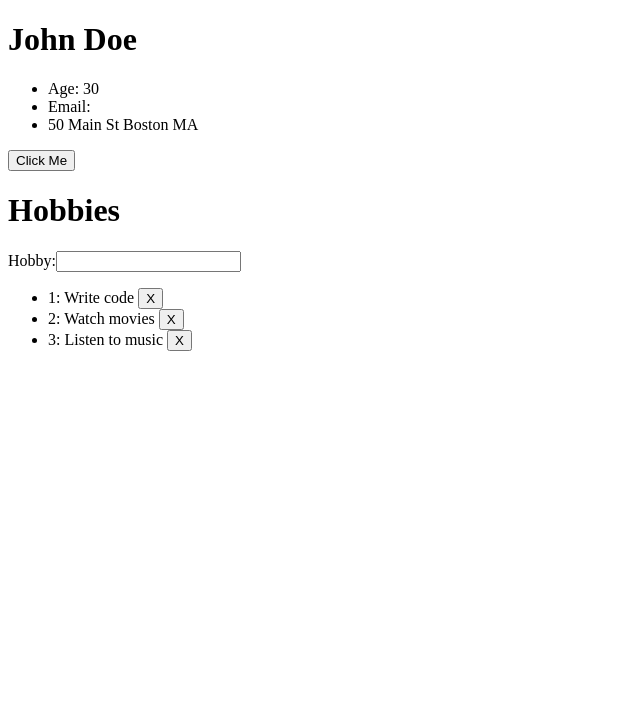
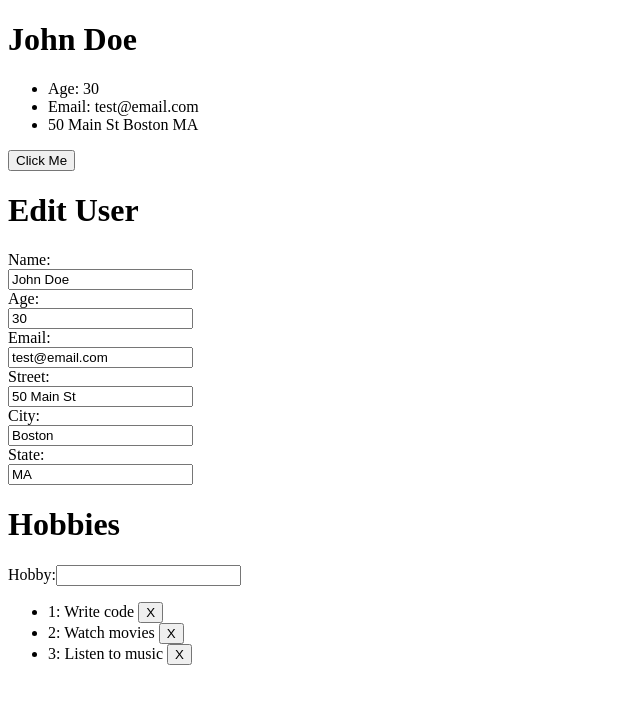
Before and after one commit to Dshoe/a4app-angular-example, an Angular app: page / in a window 1280 px wide. Shown: the top 704 px of the page, without its empty margins (0-640 px from the left). Built offline with nearby package versions, Linux system fonts and the light colour scheme.

Commit message:
Add 'Edit User' form with two way binding

```diff
--- a/src/app/app.module.ts
+++ b/src/app/app.module.ts
@@ -3,6 +3,7 @@
 
 import { AppComponent } from './app.component';
 import { UserComponent } from './components/user/user.component';
+import { FormsModule } from '@angular/forms';
 
 @NgModule({
   declarations: [
@@ -10,7 +11,8 @@
     UserComponent
   ],
   imports: [
-    BrowserModule
+    BrowserModule,
+    FormsModule
   ],
   providers: [],
   bootstrap: [AppComponent]
--- a/src/app/components/user/user.component.html
+++ b/src/app/components/user/user.component.html
@@ -6,6 +6,34 @@
 </ul>
 
 <button (click)="onClick()">Click Me</button>
+
+<h1>Edit User</h1>
+<form>
+  <div>
+    <label for="name">Name: </label><br>
+    <input type="text" [(ngModel)]="name" name="name">
+  </div>
+  <div>
+    <label for="age">Age: </label><br>
+    <input type="text" [(ngModel)]="age" name="age">
+  </div>
+  <div>
+    <label for="email">Email: </label><br>
+    <input type="text" [(ngModel)]="email" name="email">
+  </div>
+  <div>
+    <label for="street">Street: </label><br>
+    <input type="text" [(ngModel)]="address.street" name="street">
+  </div>
+  <div>
+    <label for="city">City: </label><br>
+    <input type="text" [(ngModel)]="address.city" name="city">
+  </div>
+  <div>
+    <label for="state">State: </label><br>
+    <input type="text" [(ngModel)]="address.state" name="state">
+  </div>
+</form>
 
 <h1>Hobbies</h1>
 <form (submit)="addHobby(hobby.value)">
--- a/src/app/components/user/user.component.ts
+++ b/src/app/components/user/user.component.ts
@@ -21,6 +21,7 @@
     console.log('ngOnInit ran...');
     this.name = 'John Doe';
     this.age = 30;
+    this.email = 'test@email.com';
     this.address = {
       street: '50 Main St',
       city: 'Boston',
```
